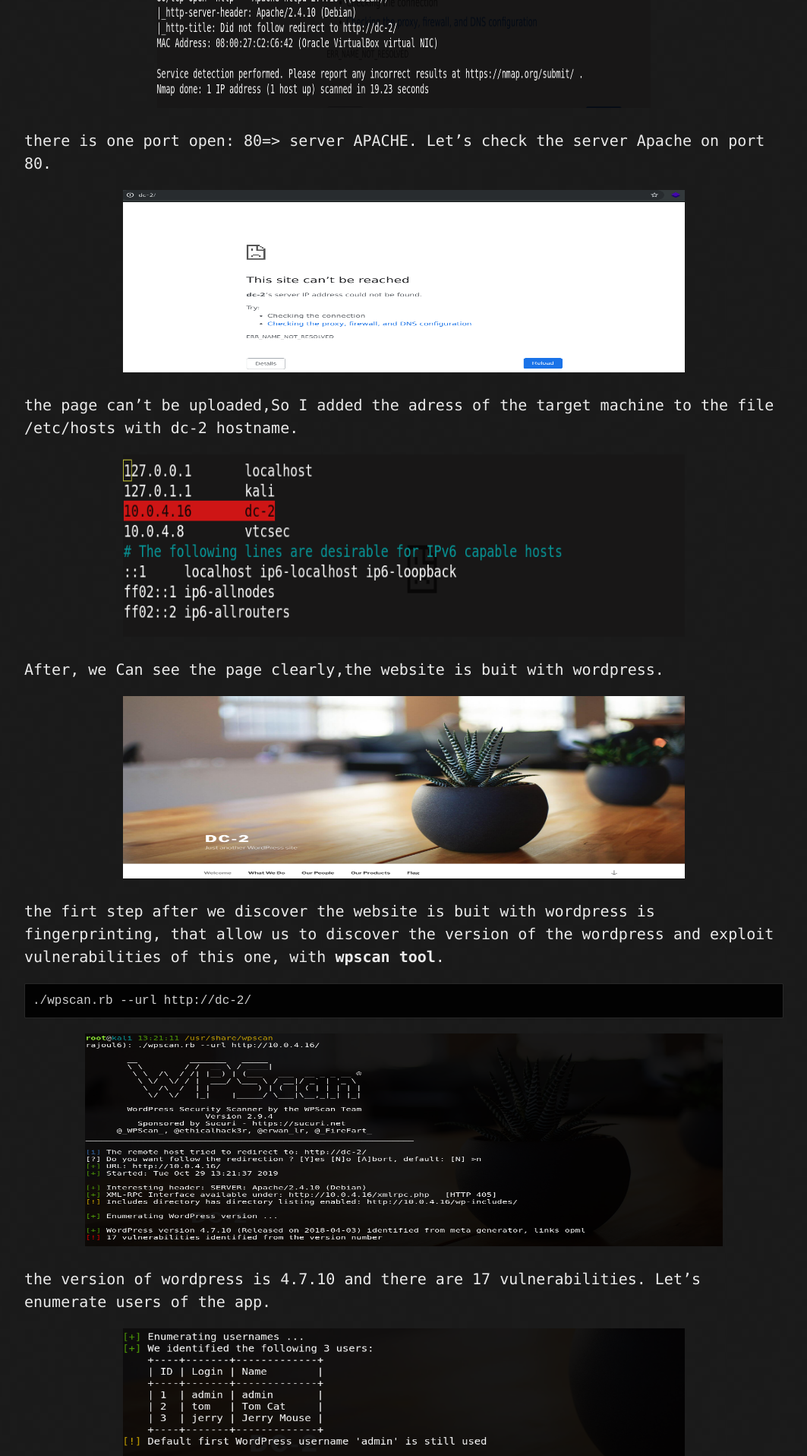
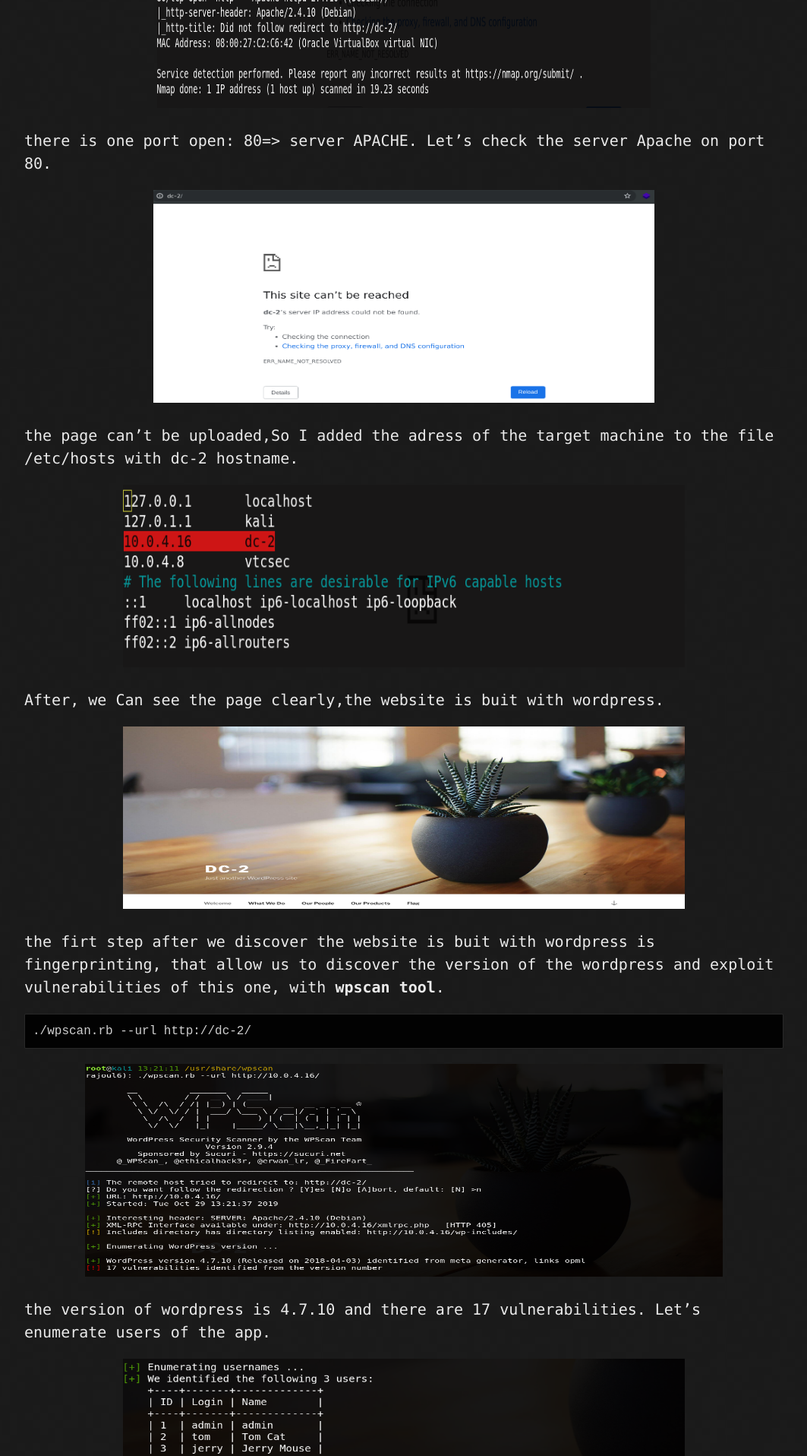
Before and after one commit to rajoul/rajoul.github.io, a Jekyll site: the page built from my_write_up/DC-2.md, in a window 1280 px wide. Shown: the part 1112-3028 px from the top of the page at 76% size, without its empty margins (108-1171 px from the left). Built offline with Jekyll 4.4.1, drawn with Linux system fonts in a browser that asks for light colours; our own code applies the rules of GitHub Pages for plain Markdown files.

Commit message:
Update DC-2.md

```diff
--- a/my_write_up/DC-2.md
+++ b/my_write_up/DC-2.md
@@ -17,7 +17,7 @@
 there is one port open: 80=> server APACHE.
 Let's check the server Apache on port 80.
 <p align="center">
-  <img src="https://rajoul.github.io/my_write_up/image/DC-2/1.png" width="740" height="240">
+  <img src="https://rajoul.github.io/my_write_up/image/DC-2/1.png" width="660" height="280">
 </p>
 the page can't be uploaded,So I added the adress of the target machine to the file /etc/hosts with dc-2 hostname.
 <p align="center">
```
